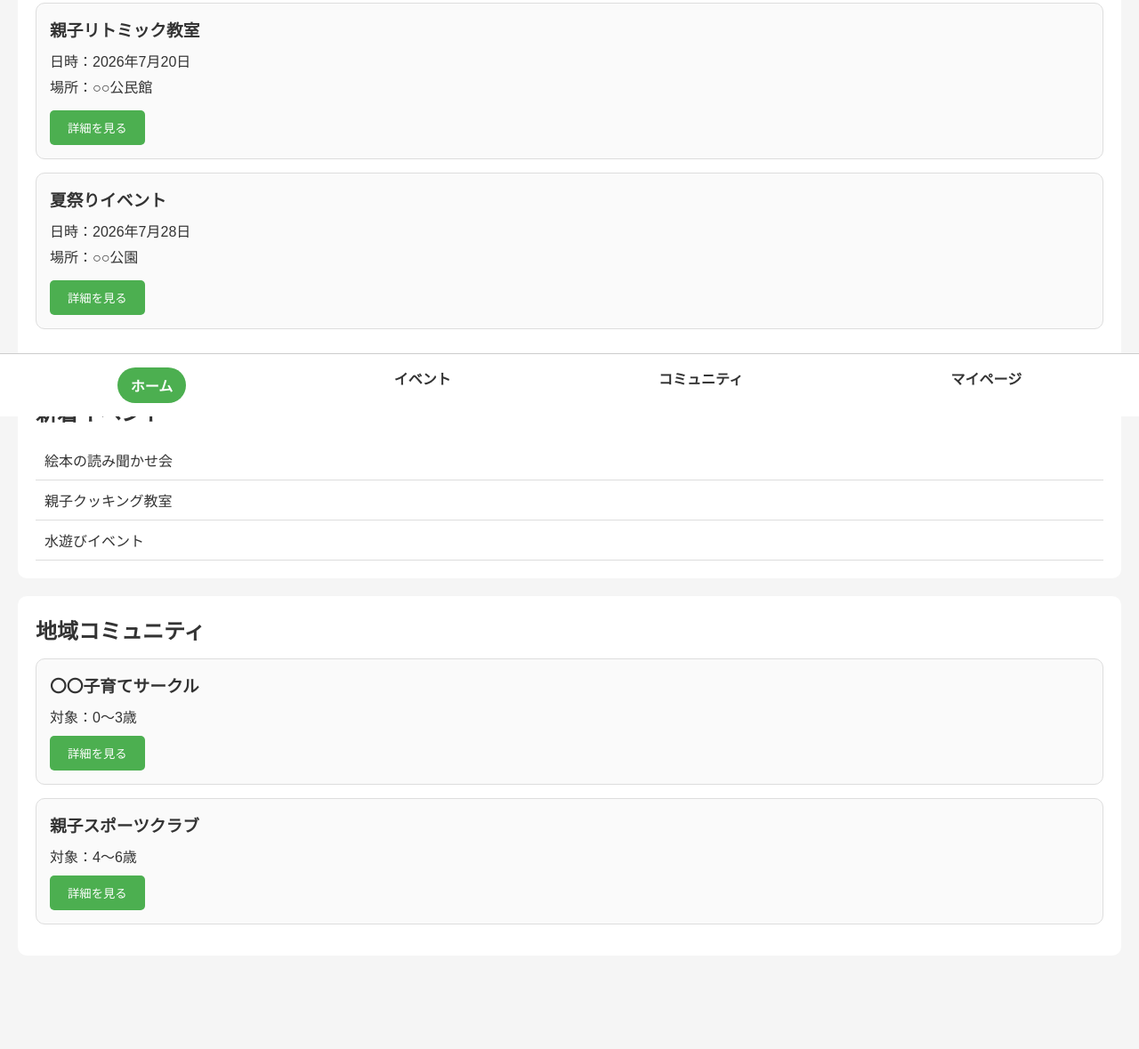
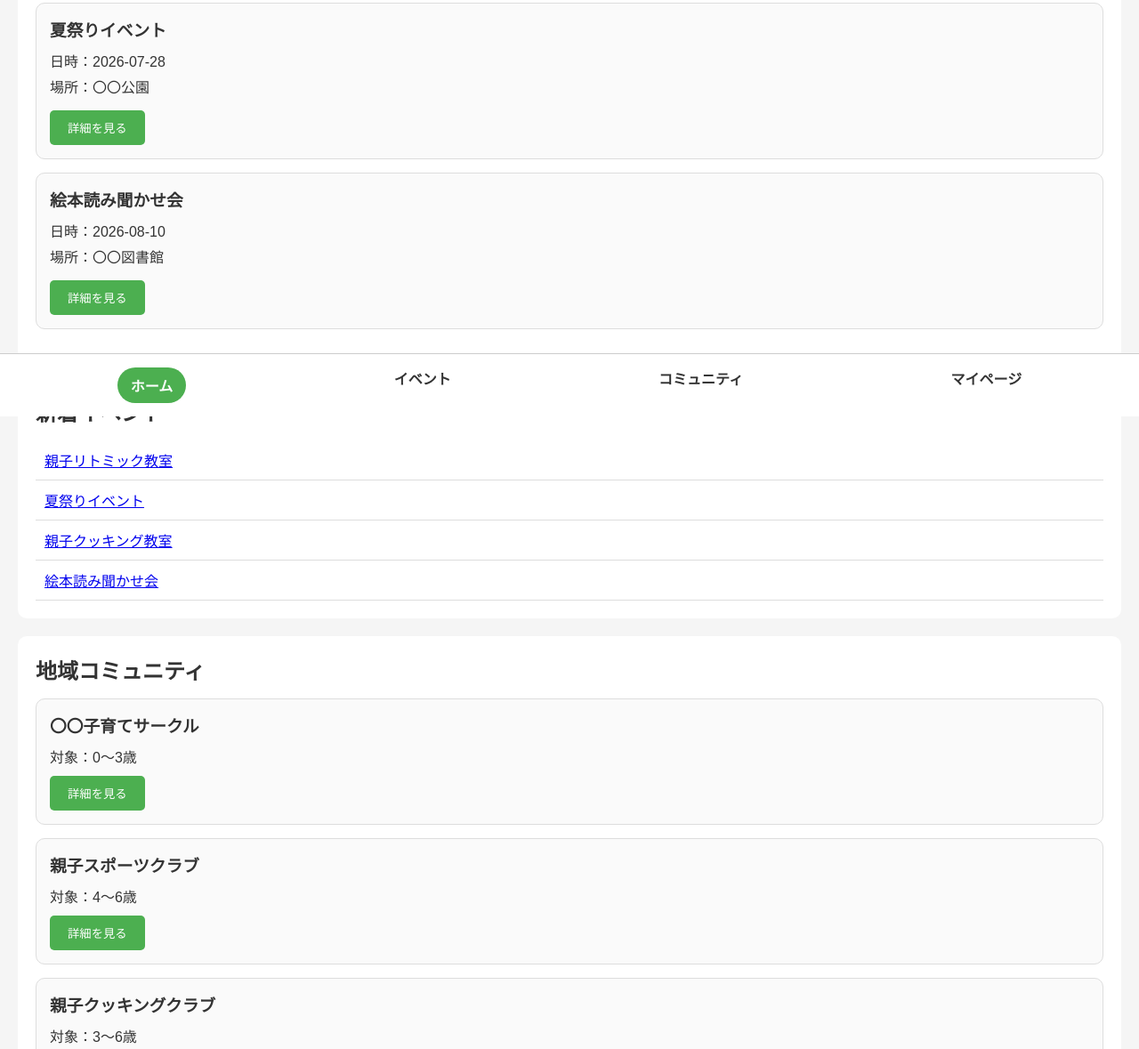
Before and after one commit to yuichigo/DX-kudoyui, a plain HTML site: page index.html in a window 1280 px wide. Shown: the part 332-1511 px from the top of the page at 89% size. Before the commit the page ends 1426 px from the top, so only its background shows below. Drawn offline with Linux system fonts and the light colour scheme.

Commit message:
出来ていなかった部分を修正

```diff
--- a/index.html
+++ b/index.html
@@ -19,68 +19,33 @@
     <section>
       <h2>イベントを探す</h2>
 
-      <input type="text" placeholder="イベント名や地域を入力" />
+      <input
+        type="text"
+        id="home-search"
+        placeholder="イベント名や地域を入力"
+      />
 
-      <button>検索</button>
+      <button onclick="goSearch()">検索</button>
     </section>
 
     <!-- おすすめイベント -->
     <section>
       <h2>おすすめイベント</h2>
 
-      <div class="event-card">
-        <h3>親子リトミック教室</h3>
-
-        <p>日時：2026年7月20日</p>
-
-        <p>場所：○○公民館</p>
-
-        <button>詳細を見る</button>
-      </div>
-
-      <div class="event-card">
-        <h3>夏祭りイベント</h3>
-
-        <p>日時：2026年7月28日</p>
-
-        <p>場所：○○公園</p>
-
-        <button>詳細を見る</button>
-      </div>
+      <div id="recommend-events"></div>
     </section>
 
     <!-- 新着イベント -->
     <section>
       <h2>新着イベント</h2>
-
-      <ul>
-        <li>絵本の読み聞かせ会</li>
-
-        <li>親子クッキング教室</li>
-
-        <li>水遊びイベント</li>
-      </ul>
+      <ul id="new-events"></ul>
     </section>
 
     <!-- コミュニティ一覧 -->
     <section>
       <h2>地域コミュニティ</h2>
 
-      <div class="community-card">
-        <h3>〇〇子育てサークル</h3>
-
-        <p>対象：0〜3歳</p>
-
-        <button>詳細を見る</button>
-      </div>
-
-      <div class="community-card">
-        <h3>親子スポーツクラブ</h3>
-
-        <p>対象：4〜6歳</p>
-
-        <button>詳細を見る</button>
-      </div>
+      <div id="community-list"></div>
     </section>
 
     <!-- ナビゲーション -->
@@ -94,5 +59,6 @@
       <a href="pages/mypage.html">マイページ</a>
     </nav>
     <script src="js/main.js"></script>
+    <script src="js/home.js"></script>
   </body>
 </html>
--- /dev/null
+++ b/js/home.js
@@ -0,0 +1,156 @@
+// =============================
+// ホーム画面
+// =============================
+
+let events = [];
+let communities = [];
+let user = null;
+
+// =============================
+// 初期処理
+// =============================
+
+document.addEventListener("DOMContentLoaded", () => {
+  loadHome();
+});
+
+// =============================
+// データ読込み
+// =============================
+
+async function loadHome() {
+  try {
+    // イベント
+    const eventResponse = await fetch("data/events.json");
+    events = await eventResponse.json();
+
+    // コミュニティ
+    const communityResponse = await fetch("data/communities.json");
+    communities = await communityResponse.json();
+
+    // ユーザー
+    const userResponse = await fetch("data/users.json");
+    const users = await userResponse.json();
+
+    // 今回は1人目をログインユーザーとする
+    user = users[0];
+
+    displayRecommendedEvents();
+
+    displayNewEvents();
+
+    displayCommunities();
+  } catch (error) {
+    console.error("ホーム画面の読込みに失敗しました。", error);
+  }
+}
+
+// =============================
+// 検索
+// =============================
+
+function goSearch() {
+  const keyword = document.getElementById("home-search").value;
+
+  location.href = `pages/event-list.html?keyword=${encodeURIComponent(keyword)}`;
+}
+
+// =============================
+// おすすめイベント
+// =============================
+
+function displayRecommendedEvents() {
+  const container = document.getElementById("recommend-events");
+
+  if (!container) return;
+
+  container.innerHTML = "";
+
+  const reserved = user.reservedEvents;
+
+  const recommendEvents = events.filter(
+    (event) => !reserved.includes(event.id),
+  );
+
+  recommendEvents.slice(0, 2).forEach((event) => {
+    container.innerHTML += `
+
+            <div class="event-card">
+
+                <h3>${event.title}</h3>
+
+                <p>日時：${event.date}</p>
+
+                <p>場所：${event.place}</p>
+
+                <button onclick="location.href='pages/event-detail.html?id=${event.id}'">
+
+                    詳細を見る
+
+                </button>
+
+            </div>
+
+        `;
+  });
+}
+
+// =============================
+// 新着イベント
+// =============================
+
+function displayNewEvents() {
+  const container = document.getElementById("new-events");
+
+  if (!container) return;
+
+  container.innerHTML = "";
+
+  events.forEach((event) => {
+    container.innerHTML += `
+
+            <li>
+
+                <a href="pages/event-detail.html?id=${event.id}">
+
+                    ${event.title}
+
+                </a>
+
+            </li>
+
+        `;
+  });
+}
+
+// =============================
+// コミュニティ一覧
+// =============================
+
+function displayCommunities() {
+  const container = document.getElementById("community-list");
+
+  if (!container) return;
+
+  container.innerHTML = "";
+
+  communities.forEach((community) => {
+    container.innerHTML += `
+
+            <div class="community-card">
+
+                <h3>${community.name}</h3>
+
+                <p>対象：${community.targetAge}</p>
+
+                <button onclick="location.href='pages/community-detail.html?id=${community.id}'">
+
+                    詳細を見る
+
+                </button>
+
+            </div>
+
+        `;
+  });
+}
--- a/js/search.js
+++ b/js/search.js
@@ -9,6 +9,8 @@ async function loadEvents() {
   try {
     const response = await fetch("../data/events.json");
     events = await response.json();
+
+    console.log(events);
 
     displayEvents(events);
   } catch (error) {
@@ -54,13 +56,15 @@ function displayEvents(eventList) {
 
 function searchEvents() {
   const keyword = document.getElementById("search-input").value.toLowerCase();
-
+  console.log(keyword);
   const filteredEvents = events.filter(
     (event) =>
       event.title.toLowerCase().includes(keyword) ||
       event.place.toLowerCase().includes(keyword) ||
       event.category.toLowerCase().includes(keyword),
   );
+
+  console.log(filteredEvents);
 
   displayEvents(filteredEvents);
 }
```
Also changed, not shown: pages/event-list.html (+2 -32 lines).
